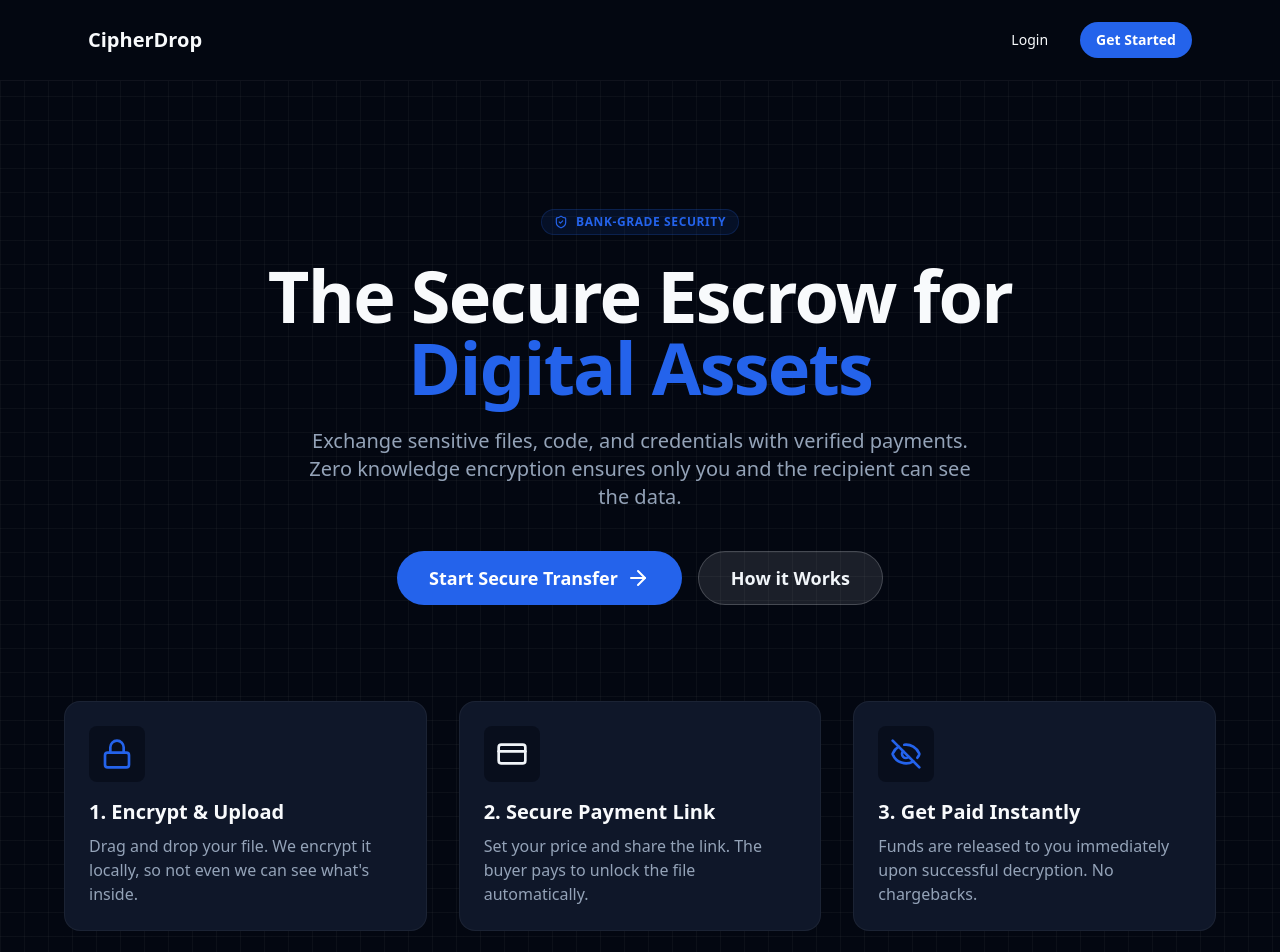
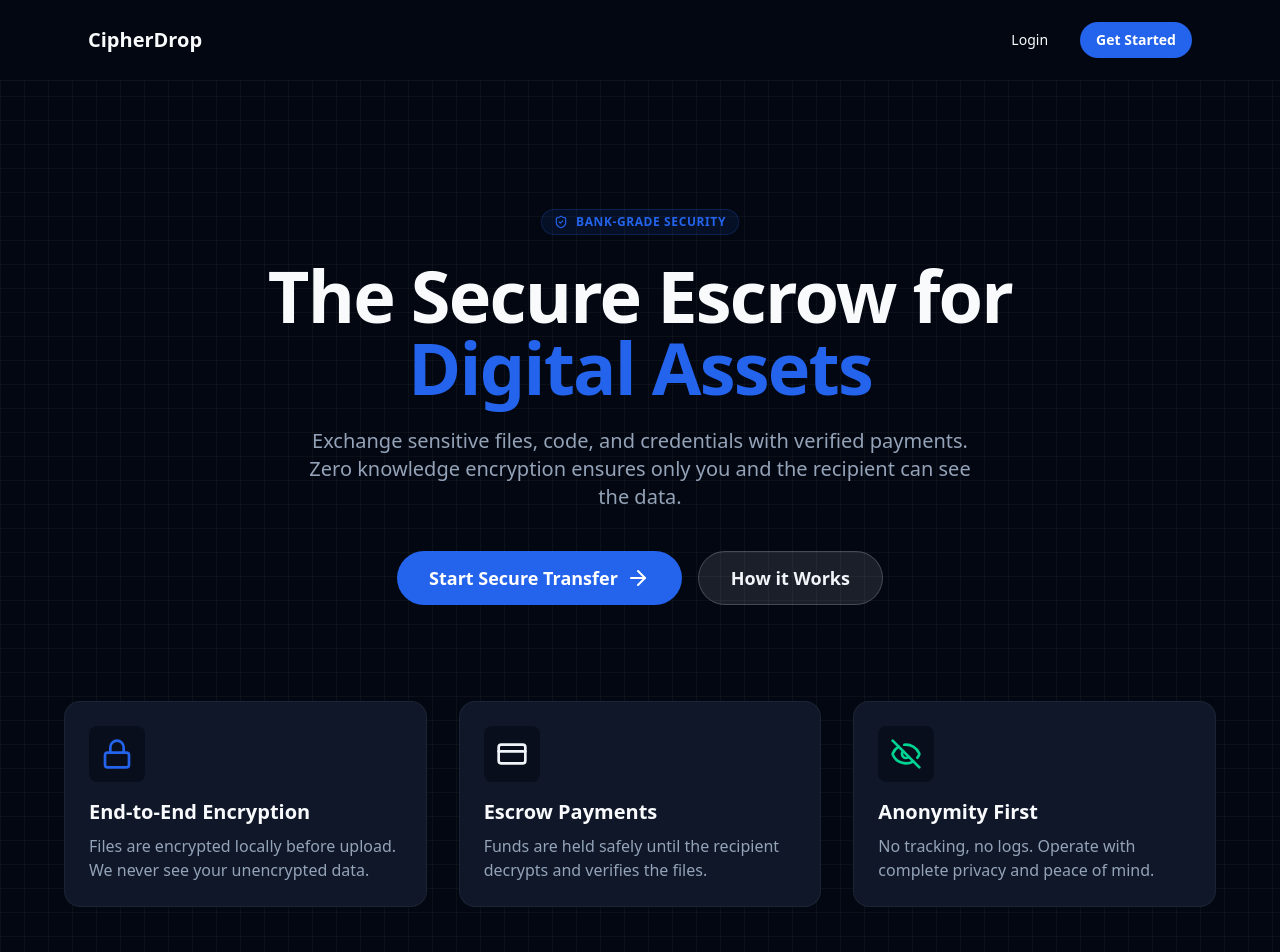
Before and after one commit to abhidhakal/cipher-drop, a Next.js app: page / in a window 1280 px wide. Shown: the top 952 px of the page. Built offline with nearby package versions, Linux system fonts and the light colour scheme.

Commit message:
fix: minor ui fix

```diff
--- a/src/app/page.tsx
+++ b/src/app/page.tsx
@@ -82,18 +82,18 @@ export default function Home() {
         >
           <FeatureCard
             icon={<Lock className="w-8 h-8 text-primary" />}
-            title="1. Encrypt & Upload"
-            description="Drag and drop your file. We encrypt it locally, so not even we can see what's inside."
+            title="End-to-End Encryption"
+            description="Files are encrypted locally before upload. We never see your unencrypted data."
           />
           <FeatureCard
             icon={<CreditCard className="w-8 h-8 text-secondary" />}
-            title="2. Secure Payment Link"
-            description="Set your price and share the link. The buyer pays to unlock the file automatically."
+            title="Escrow Payments"
+            description="Funds are held safely until the recipient decrypts and verifies the files."
           />
           <FeatureCard
-            icon={<EyeOff className="w-8 h-8 text-primary" />}
-            title="3. Get Paid Instantly"
-            description="Funds are released to you immediately upon successful decryption. No chargebacks."
+            icon={<EyeOff className="w-8 h-8 text-emerald-400" />}
+            title="Anonymity First"
+            description="No tracking, no logs. Operate with complete privacy and peace of mind."
           />
         </motion.div>
       </main>
```
